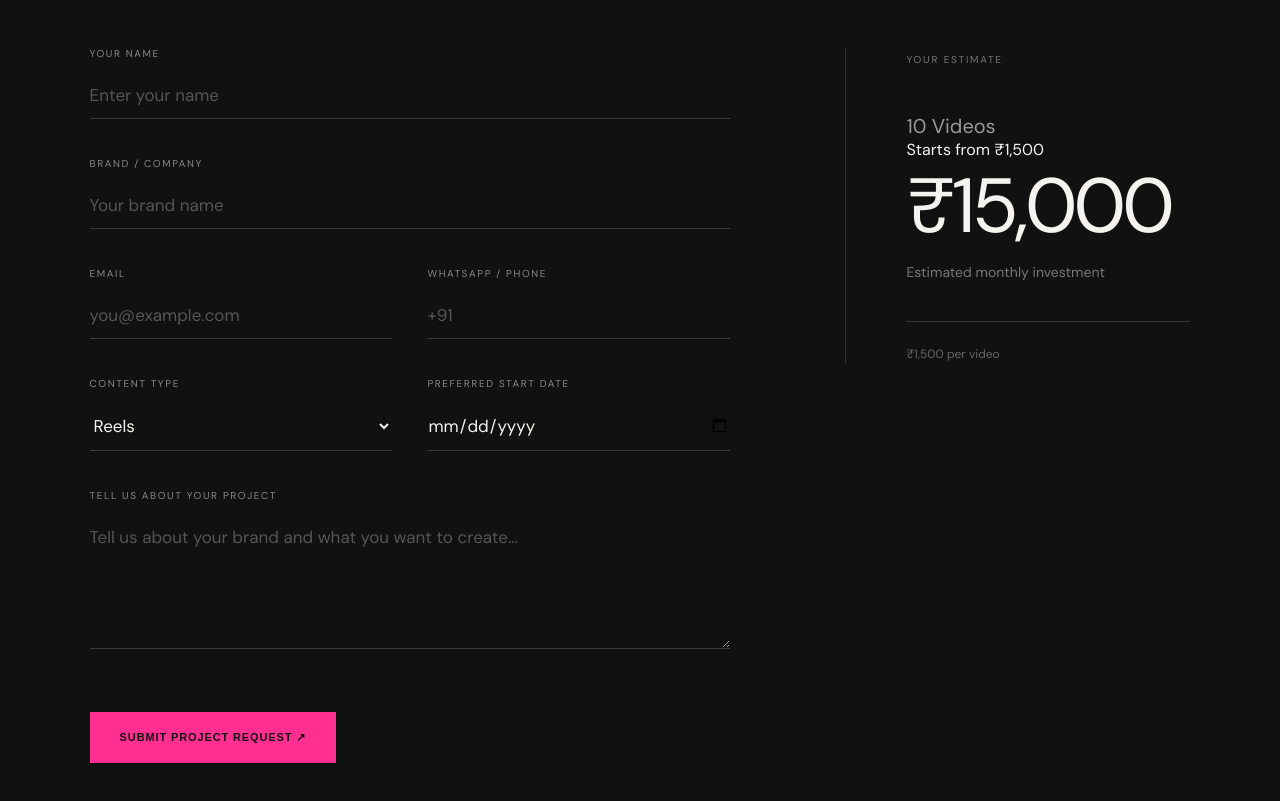
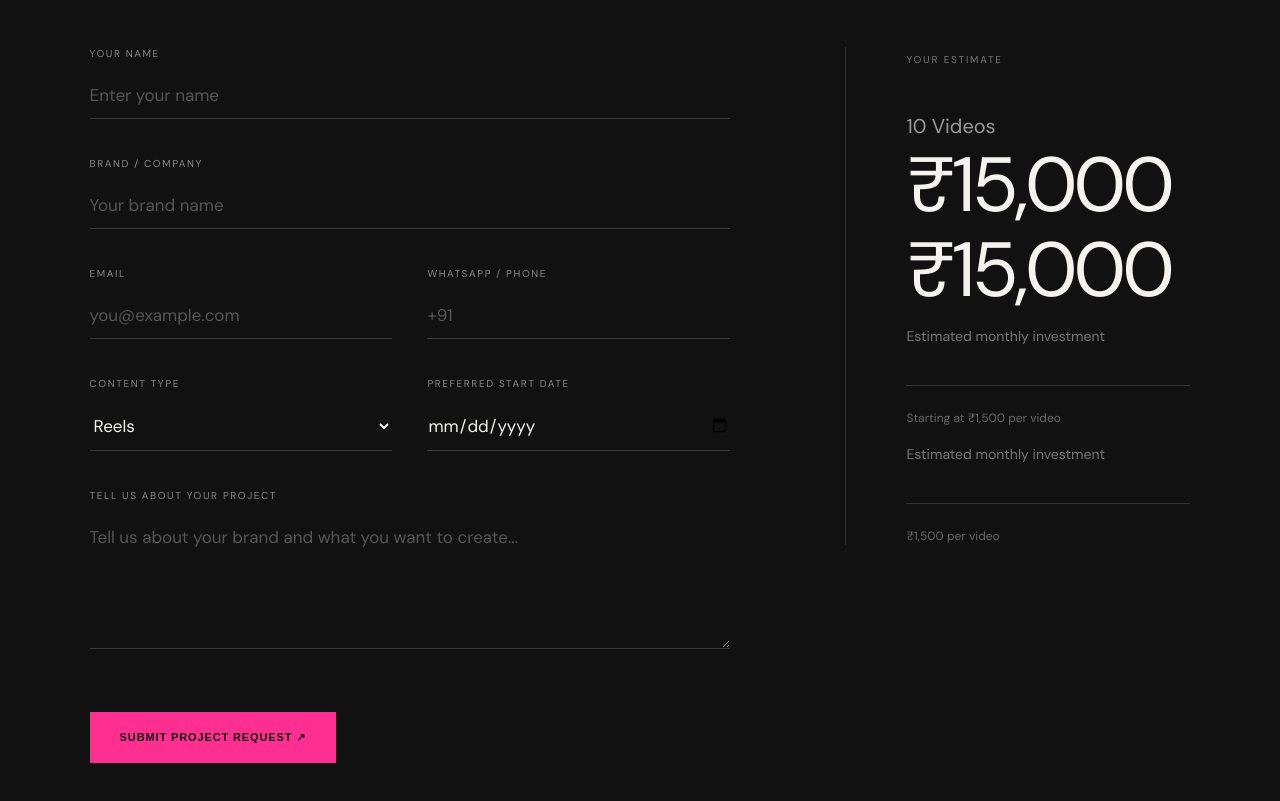
Before and after one commit to cadbury111/in-frame-medias, a React (Vite) app: page / in a window 1280 px wide. Shown: the part 6800-7601 px from the top of the page. Built offline with nearby package versions, Linux system fonts and the light colour scheme; a web font is replaced by a local one.

Commit message:
Clarify package pricing

```diff
--- a/src/components/ProjectForm.jsx
+++ b/src/components/ProjectForm.jsx
@@ -188,13 +188,24 @@ ${formData.message}
     {videoCount} Videos
   </div>
 
-  <div className="estimate-starting">
-    Starts from ₹1,500
-  </div>
+
 
   <div className="estimate-price">
     ₹{totalPrice.toLocaleString("en-IN")}
   </div>
+  <div className="estimate-price">
+  ₹{totalPrice.toLocaleString("en-IN")}
+</div>
+
+<p>
+  Estimated monthly investment
+</p>
+
+<div className="estimate-line"></div>
+
+<small>
+  Starting at ₹1,500 per video
+</small>
 
   <p>
     Estimated monthly investment
```
